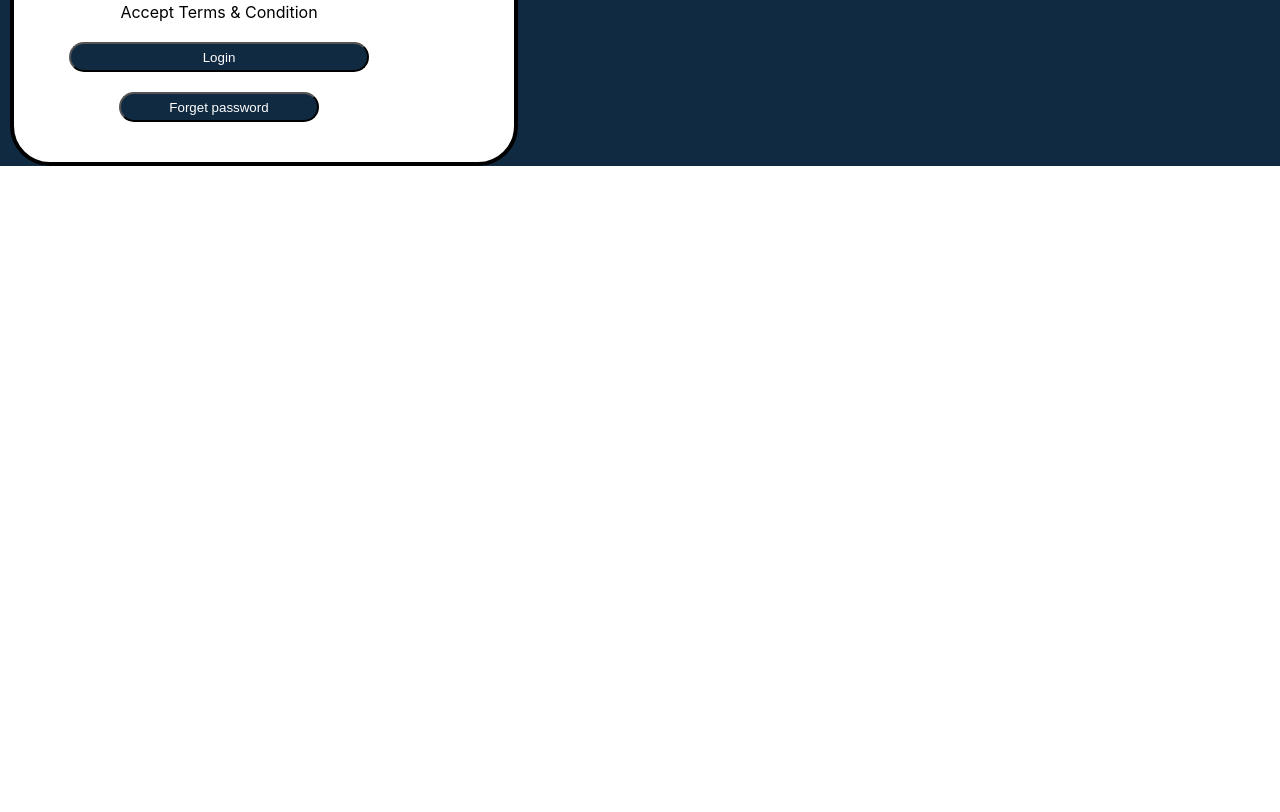
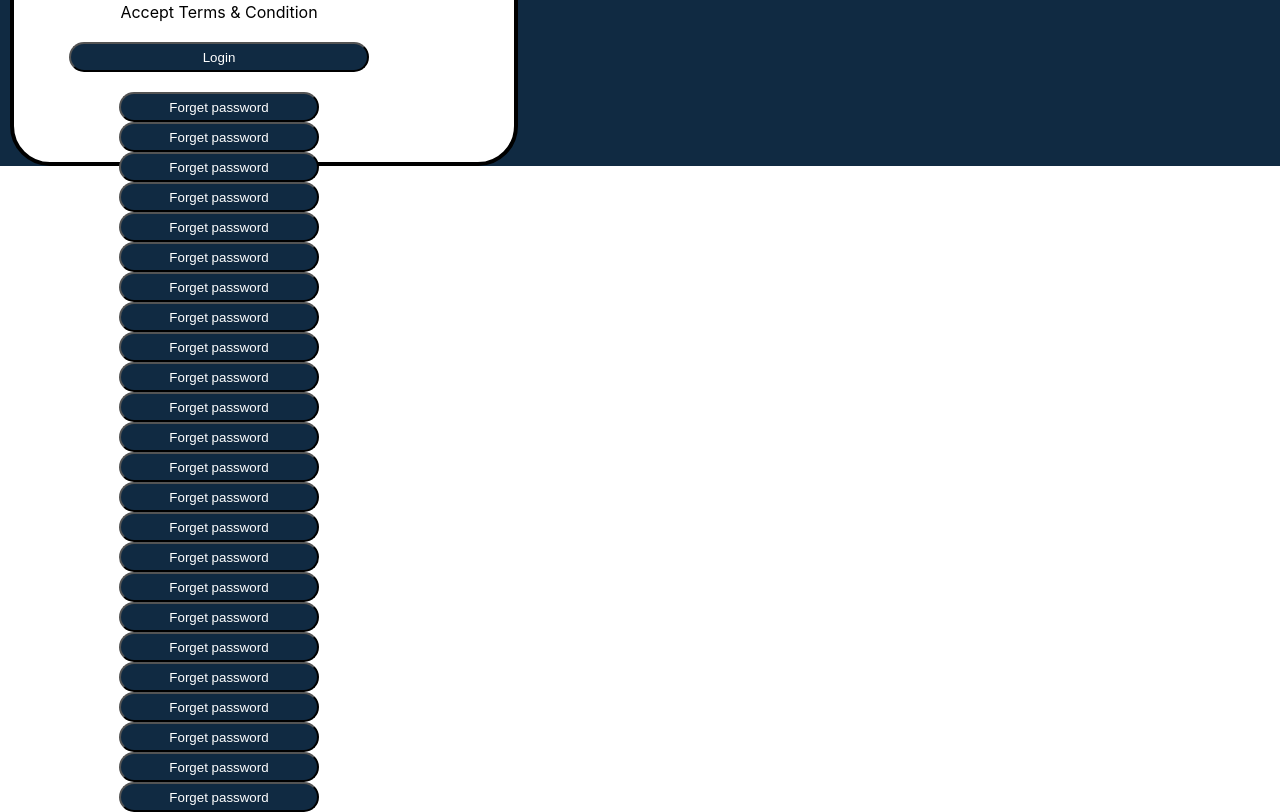
Before and after one commit to Yahiya-Zahour/pickupbiz3, a React (Create React App) app: page / in a window 1280 px wide. Shown: the part 452-1264 px from the top of the page. Before the commit the page ends 800 px from the top, so only its background shows below. Built offline with nearby package versions, Linux system fonts and the light colour scheme.

Commit message:
implemantedwork

```diff
--- a/src/Component/HeaderSection/MainBodyHeader/MainHeader.jsx
+++ b/src/Component/HeaderSection/MainBodyHeader/MainHeader.jsx
@@ -32,6 +32,29 @@ export const MainHeader = () => {
                   <Button variant="info">Login</Button>{' '}
                   <br/><br/>
                   <button className="forget">Forget password</button>
+                  <button className="forget">Forget password</button>
+
+                  <button className="forget">Forget password</button>
+                  <button className="forget">Forget password</button>
+                   <button className="forget">Forget password</button>  <button className="forget">Forget password</button>
+                  <button className="forget">Forget password</button>
+                   <button className="forget">Forget password</button>
+                  <button className="forget">Forget password</button>
+                  <button className="forget">Forget password</button>
+                  <button className="forget">Forget password</button>
+                  <button className="forget">Forget password</button>
+                  <button className="forget">Forget password</button>
+                  <button className="forget">Forget password</button>
+                  <button className="forget">Forget password</button>
+                  <button className="forget">Forget password</button>
+                  <button className="forget">Forget password</button>
+                  <button className="forget">Forget password</button>
+                  <button className="forget">Forget password</button>
+                  <button className="forget">Forget password</button>
+                  <button className="forget">Forget password</button>
+                  <button className="forget">Forget password</button>
+                  <button className="forget">Forget password</button>
+                  <button className="forget">Forget password</button>
                 </Form>
             </div>
         </div>
```
